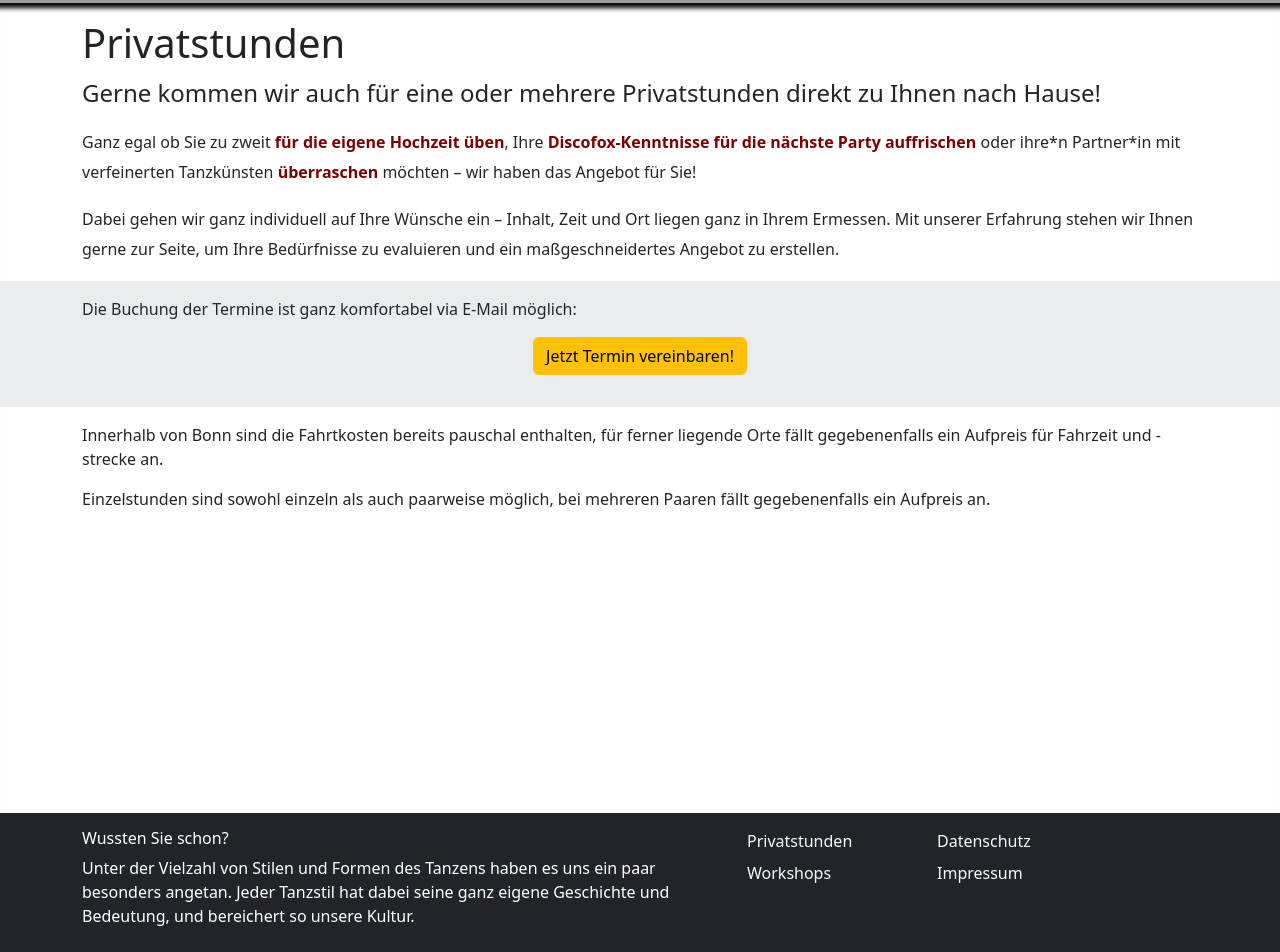
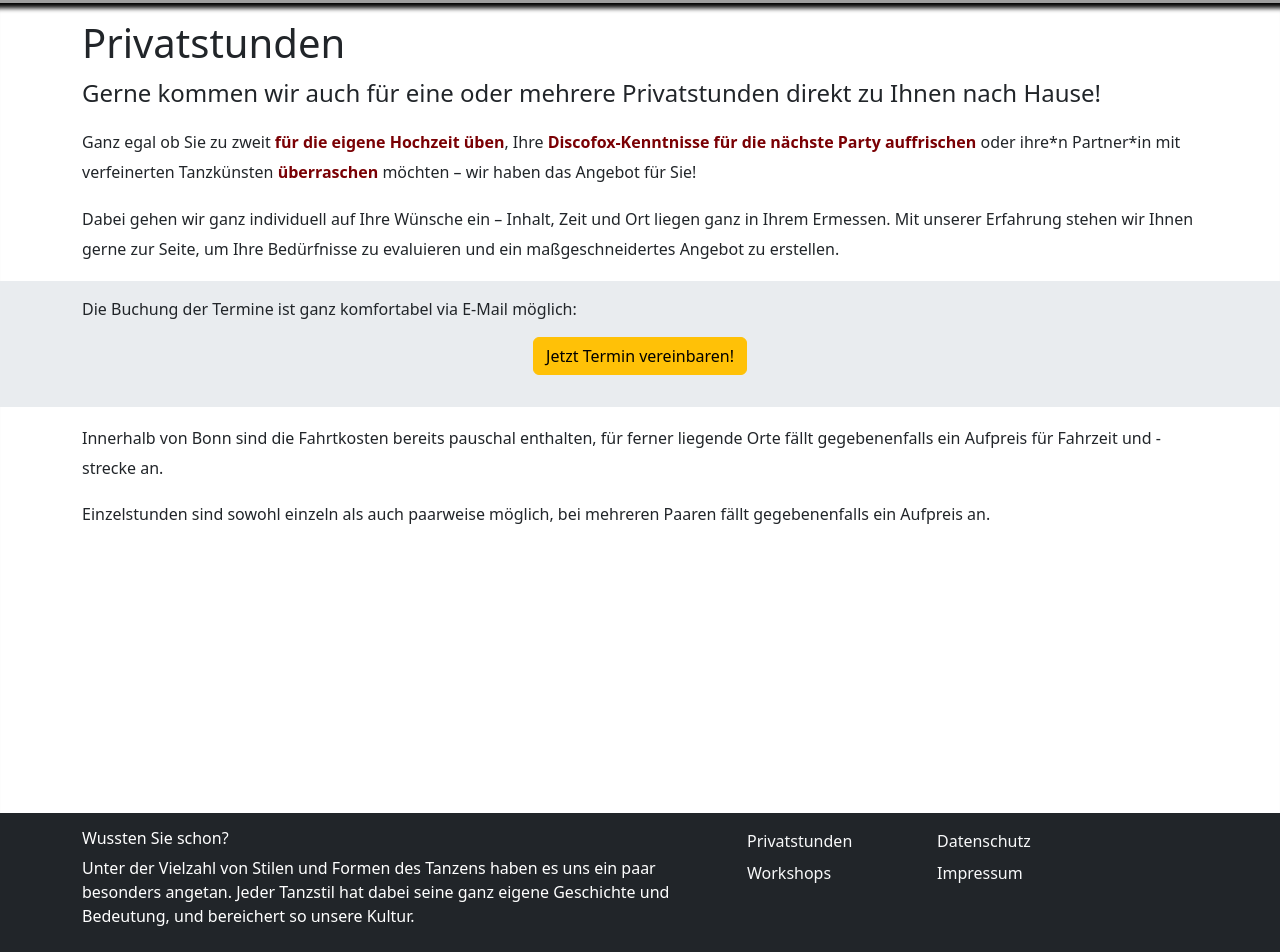
Before and after one commit to cr7pt0gr4ph7/tanzgefuehl.dance, a Jekyll site: the page built from privatstunden.html, in a window 1280 px wide. Shown: the part 897-1849 px from the top of the page. Built offline with Jekyll 4.4.1, drawn with Linux system fonts in a browser that asks for light colours; grey boxes are pictures that could not be loaded.

Commit message:
Fix formatting on small displays

```diff
--- a/privatstunden.html
+++ b/privatstunden.html
@@ -30,11 +30,11 @@ show_hero_bottom_link: true
   </div>
 </div>
 <div class="container">
-  <p>
+  <p class="extra-line-spacing">
     Innerhalb von Bonn sind die Fahrtkosten bereits pauschal enthalten, für ferner liegende Orte fällt gegebenenfalls
     ein Aufpreis für Fahrzeit und -strecke an.
   </p>
-  <p>
+  <p class="extra-line-spacing">
     Einzelstunden sind sowohl einzeln als auch paarweise möglich, bei mehreren Paaren fällt gegebenenfalls ein Aufpreis an.
   </p>
 </div>
```
